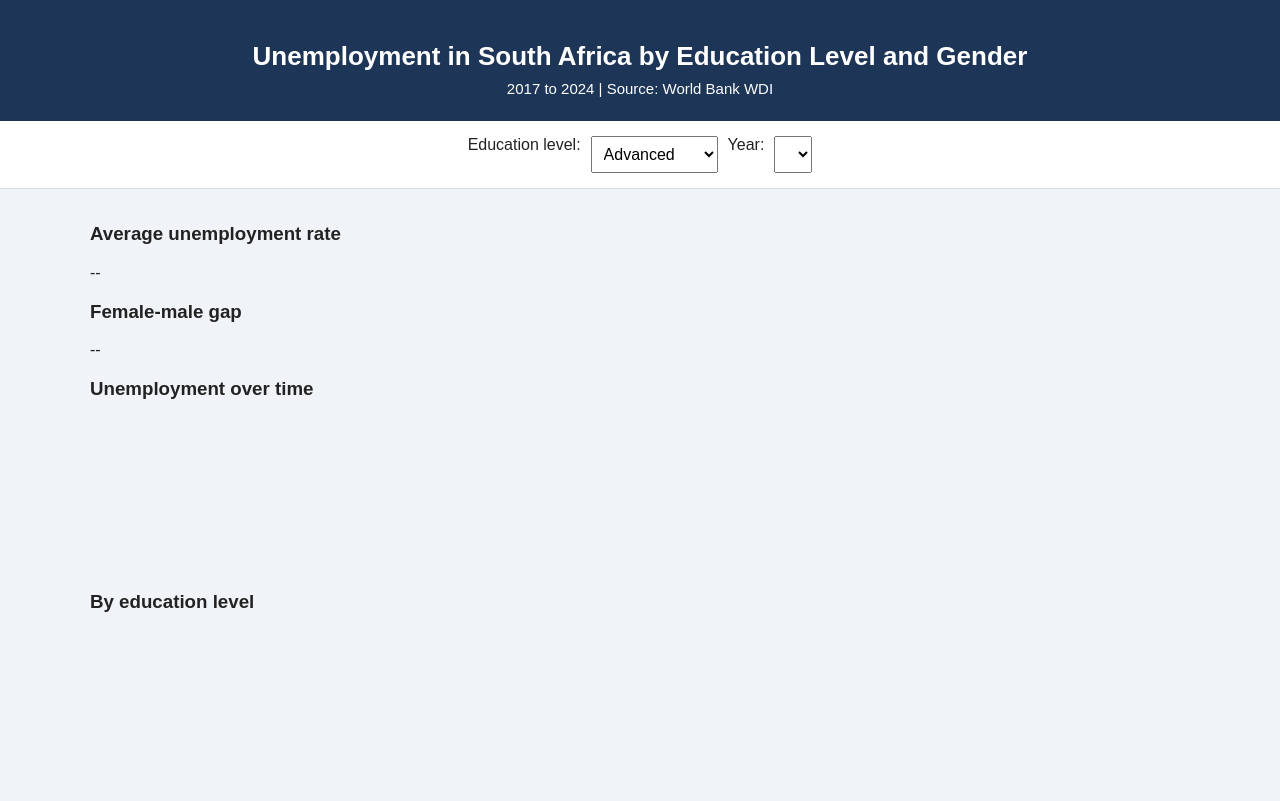
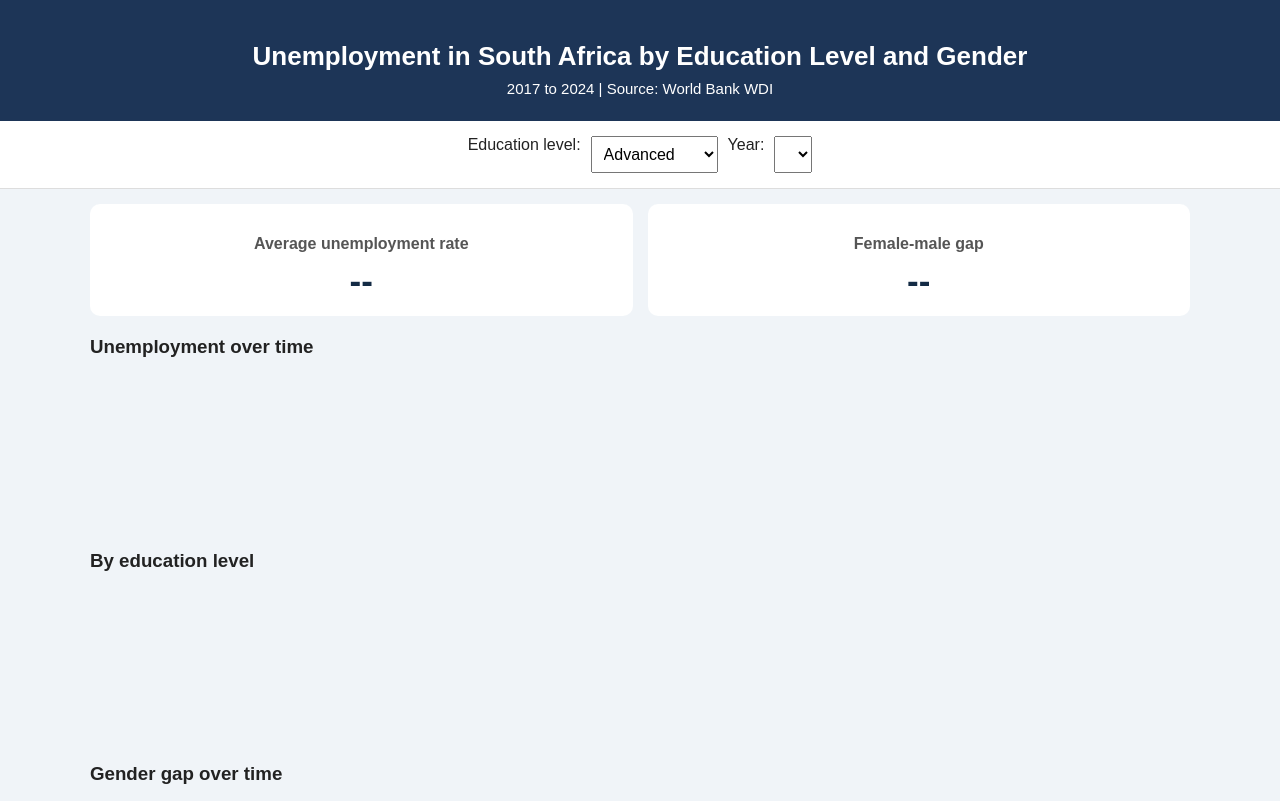
Before and after one commit to Lusanda7-gif/SA_unemployement-dashboard, a plain HTML site: page index.html in a window 1280 px wide. Shown: the top 801 px of the page. Drawn offline with Linux system fonts and the light colour scheme.

Commit message:
style indicators

```diff
--- a/style.css
+++ b/style.css
@@ -42,3 +42,30 @@ main {
   max-width: 1100px;
   margin: auto;
 }
+
+.indicators {
+  display: grid;
+  grid-template-columns: 1fr 1fr;
+  gap: 15px;
+  margin-bottom: 20px;
+}
+
+.stats {
+  background-color: white;
+  padding: 15px;
+  border-radius: 10px;
+  text-align: center;
+}
+
+.stats h3 {
+  font-size: 16px;
+  color: #555;
+  margin-bottom: 8px;
+}
+
+.percentage {
+  font-size: 35px;
+  font-weight: bold;
+  color: #142B45;
+  margin: 0;
+}
```
